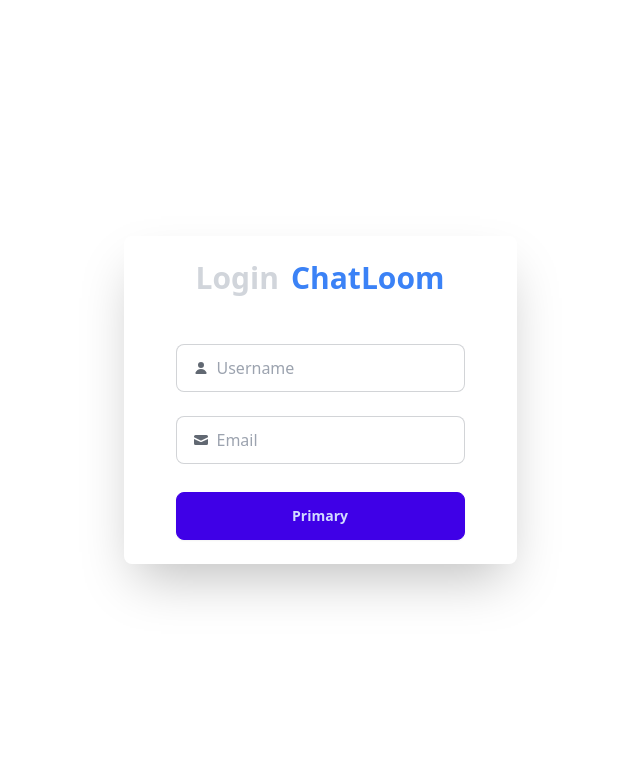
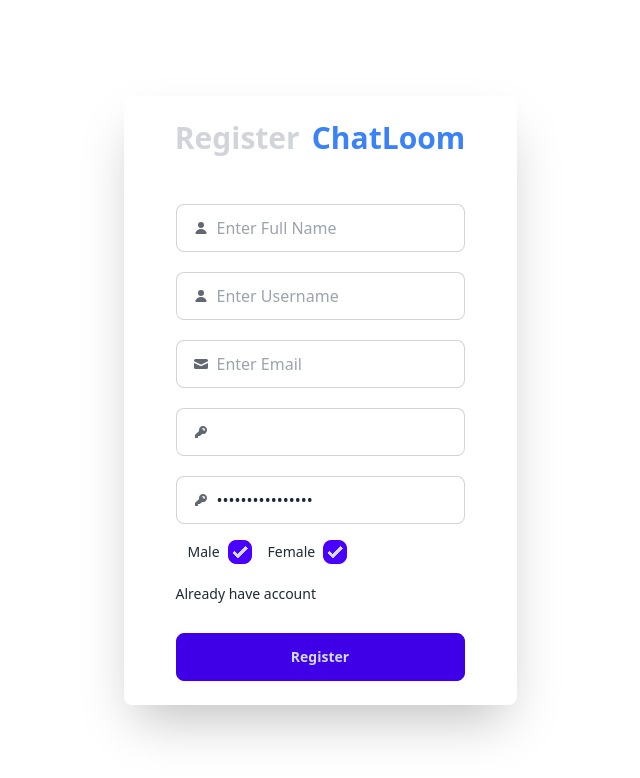
Before and after one commit to Richmond-Andoh/ChatLoom, a React (Vite) app in the folder client/: page / in a window 1280 px wide. Shown: the top 778 px of the page, without its empty margins (320-960 px from the left). Built offline with nearby package versions, Linux system fonts and the light colour scheme.

Commit message:
register page added

```diff
--- a/client/src/App.jsx
+++ b/client/src/App.jsx
@@ -1,8 +1,9 @@
-import Login from "./pages/Login"
+// import Login from "./pages/Login"
+import Register from "./pages/register/Register"
 const App = () => {
   return (
     <div className='flex p-4 h-screen items-center justify-center'>
-      <Login />
+      <Register />
     </div>
   )
 }
--- /dev/null
+++ b/client/src/components/sidebar/SearchInput.jsx
@@ -0,0 +1,12 @@
+import React from 'react'
+
+const SearchInput = () => {
+  return (
+    <form>
+        <input type="text" placeholder='Search...' className='input input-bordered rounded-full'/>
+
+    </form>
+  )
+}
+
+export default SearchInput
--- /dev/null
+++ b/client/src/components/sidebar/Sidebar.jsx
@@ -0,0 +1,15 @@
+import React from 'react'
+
+const Sidebar = () => {
+  return (
+    <div>
+      <SearchInput />
+
+      <div className="divider px-3"></div>
+
+      <LogoutBtn />
+    </div>
+  )
+}
+
+export default Sidebar
--- /dev/null
+++ b/client/src/pages/home/Home.jsx
@@ -0,0 +1,12 @@
+import React from 'react'
+
+const Home = () => {
+  return (
+    <div className='flex sm:h-[450px] md:h-[550px] rounded-lg overflow-hidden
+       bg-zinc-900 bg-clip-padding backdrop-blur-sm backdrop-filter bg-opacity-0'>
+
+    </div>
+  )
+}
+
+export default Home
--- a/client/src/pages/Login.jsx
+++ b/client/src/pages/login/Login.jsx
@@ -17,10 +17,15 @@
                         <svg xmlns="http://www.w3.org/2000/svg" viewBox="0 0 16 16" fill="currentColor" className="w-4 h-4 opacity-70"><path d="M8 8a3 3 0 1 0 0-6 3 3 0 0 0 0 6ZM12.735 14c.618 0 1.093-.561.872-1.139a6.002 6.002 0 0 0-11.215 0c-.22.578.254 1.139.872 1.139h9.47Z" /></svg>
                         <input type="text" className="grow" placeholder="Username" />
                     </label>
+
                     <label className="input input-bordered w-full flex items-center gap-2 mt-6">
-                        <svg xmlns="http://www.w3.org/2000/svg" viewBox="0 0 16 16" fill="currentColor" className="w-4 h-4 opacity-70"><path d="M2.5 3A1.5 1.5 0 0 0 1 4.5v.793c.026.009.051.02.076.032L7.674 8.51c.206.1.446.1.652 0l6.598-3.185A.755.755 0 0 1 15 5.293V4.5A1.5 1.5 0 0 0 13.5 3h-11Z" /><path d="M15 6.954 8.978 9.86a2.25 2.25 0 0 1-1.956 0L1 6.954V11.5A1.5 1.5 0 0 0 2.5 13h11a1.5 1.5 0 0 0 1.5-1.5V6.954Z" /></svg>
-                        <input type="text" className="grow" placeholder="Email" />
+                      <svg xmlns="http://www.w3.org/2000/svg" viewBox="0 0 16 16" fill="currentColor" className="w-4 h-4 opacity-70"><path d="M2.5 3A1.5 1.5 0 0 0 1 4.5v.793c.026.009.051.02.076.032L7.674 8.51c.206.1.446.1.652 0l6.598-3.185A.755.755 0 0 1 15 5.293V4.5A1.5 1.5 0 0 0 13.5 3h-11Z" /><path d="M15 6.954 8.978 9.86a2.25 2.25 0 0 1-1.956 0L1 6.954V11.5A1.5 1.5 0 0 0 2.5 13h11a1.5 1.5 0 0 0 1.5-1.5V6.954Z" /></svg>
+                      <input type="text" className="grow" placeholder="Email" />
                     </label>
+
+                    <a href="#" className='text-sm mt-3 hover:underline hover:text-blue-600 inline-block'>
+                      {"Don't "} have account
+                    </a>
                 </div>
                 <div className='px-7'>
                   <button className="btn btn-md btn-active btn-primary w-full">Primary</button>
--- /dev/null
+++ b/client/src/pages/register/CheckGenderBox.jsx
@@ -0,0 +1,23 @@
+import React from 'react'
+
+const CheckGenderBox = () => {
+  return (
+    <div className='flex mt-2'>
+        <div className="form-control">
+            <label className="label cursor-pointer">
+                <span className="label-text px-2">Male</span>
+                <input type="checkbox" defaultChecked className="checkbox checkbox-primary" />
+            </label>
+        </div>
+
+        <div className="form-control">
+            <label className="label cursor-pointer">
+                <span className="label-text px-2">Female</span>
+                <input type="checkbox" defaultChecked className="checkbox checkbox-primary" />
+            </label>
+        </div>
+    </div>
+    )
+}
+
+export default CheckGenderBox
--- /dev/null
+++ b/client/src/pages/register/Register.jsx
@@ -0,0 +1,57 @@
+import React from 'react'
+import CheckGenderBox from './CheckGenderBox'
+
+const Register = () => {
+  return (
+    <div className='items-start justify-center flex flex-col min-w-48 mx-auto'>
+        <div className='w-full p-6 rounded-lg shadow-2xl bg-zinc-900 bg-clip-padding backdrop-blur-sm backdrop-filter bg-opacity-0'>
+            <h1 className='text-3xl text-center font-semibold text-gray-300 mb-5'>
+                Register
+                <span className='text-blue-500 pl-3'>
+                    ChatLoom
+                </span>
+            </h1>
+
+            <form action="">
+                <div className='p-7'>
+                    <label className="input input-bordered flex items-center gap-2">
+                        <svg xmlns="http://www.w3.org/2000/svg" viewBox="0 0 16 16" fill="currentColor" className="w-4 h-4 opacity-70"><path d="M8 8a3 3 0 1 0 0-6 3 3 0 0 0 0 6ZM12.735 14c.618 0 1.093-.561.872-1.139a6.002 6.002 0 0 0-11.215 0c-.22.578.254 1.139.872 1.139h9.47Z" /></svg>
+                        <input type="text" className="grow" placeholder="Enter Full Name" />
+                    </label>
+
+                    <label className="input mt-5 input-bordered flex items-center gap-2">
+                        <svg xmlns="http://www.w3.org/2000/svg" viewBox="0 0 16 16" fill="currentColor" className="w-4 h-4 opacity-70"><path d="M8 8a3 3 0 1 0 0-6 3 3 0 0 0 0 6ZM12.735 14c.618 0 1.093-.561.872-1.139a6.002 6.002 0 0 0-11.215 0c-.22.578.254 1.139.872 1.139h9.47Z" /></svg>
+                        <input type="text" className="grow" placeholder="Enter Username" />
+                    </label>
+
+                    <label className="input input-bordered w-full flex items-center gap-2 mt-5">
+                        <svg xmlns="http://www.w3.org/2000/svg" viewBox="0 0 16 16" fill="currentColor" className="w-4 h-4 opacity-70"><path d="M2.5 3A1.5 1.5 0 0 0 1 4.5v.793c.026.009.051.02.076.032L7.674 8.51c.206.1.446.1.652 0l6.598-3.185A.755.755 0 0 1 15 5.293V4.5A1.5 1.5 0 0 0 13.5 3h-11Z" /><path d="M15 6.954 8.978 9.86a2.25 2.25 0 0 1-1.956 0L1 6.954V11.5A1.5 1.5 0 0 0 2.5 13h11a1.5 1.5 0 0 0 1.5-1.5V6.954Z" /></svg>
+                        <input type="email" className="grow" placeholder="Enter Email" />
+                    </label>
+
+                    <label className="input input-bordered flex items-center mt-5 gap-2">
+                        <svg xmlns="http://www.w3.org/2000/svg" viewBox="0 0 16 16" fill="currentColor" className="w-4 h-4 opacity-70"><path fillRule="evenodd" d="M14 6a4 4 0 0 1-4.899 3.899l-1.955 1.955a.5.5 0 0 1-.353.146H5v1.5a.5.5 0 0 1-.5.5h-2a.5.5 0 0 1-.5-.5v-2.293a.5.5 0 0 1 .146-.353l3.955-3.955A4 4 0 1 1 14 6Zm-4-2a.75.75 0 0 0 0 1.5.5.5 0 0 1 .5.5.75.75 0 0 0 1.5 0 2 2 0 0 0-2-2Z" clipRule="evenodd" /></svg>
+                        <input type="password" className="grow" value="" />
+                    </label>
+
+                    <label className="input input-bordered flex items-center mt-5 gap-2 mt-5">
+                        <svg xmlns="http://www.w3.org/2000/svg" viewBox="0 0 16 16" fill="currentColor" className="w-4 h-4 opacity-70"><path fillRule="evenodd" d="M14 6a4 4 0 0 1-4.899 3.899l-1.955 1.955a.5.5 0 0 1-.353.146H5v1.5a.5.5 0 0 1-.5.5h-2a.5.5 0 0 1-.5-.5v-2.293a.5.5 0 0 1 .146-.353l3.955-3.955A4 4 0 1 1 14 6Zm-4-2a.75.75 0 0 0 0 1.5.5.5 0 0 1 .5.5.75.75 0 0 0 1.5 0 2 2 0 0 0-2-2Z" clipRule="evenodd" /></svg>
+                        <input type="password" className="grow" value="Confirm Password" />
+                    </label>
+
+                    <CheckGenderBox />
+
+                    <a href="#" className='text-sm mt-3 hover:underline hover:text-blue-600 inline-block'>
+                        {"Already"} have account
+                    </a>
+                </div>
+                <div className='px-7'>
+                    <button className="btn btn-md btn-active btn-primary w-full">Register</button>
+                </div>
+            </form>
+        </div>
+  </div>
+  )
+}
+
+export default Register
```
